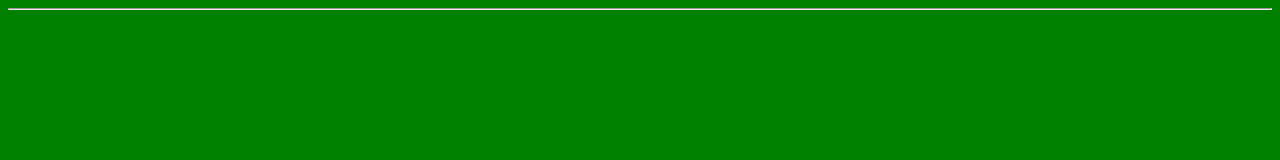
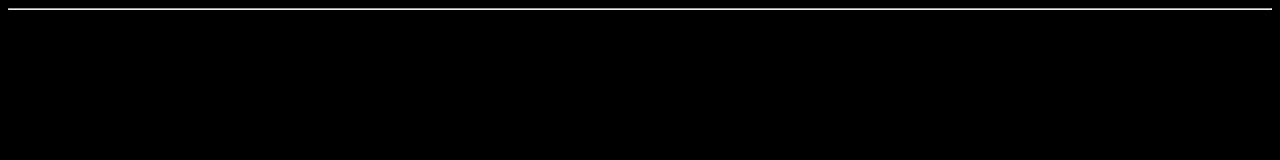
Before and after one commit to sairao210/sairao210.github.io, a plain HTML site: page index.html in a window 1280 px wide. Drawn offline with Linux system fonts and the light colour scheme.

Commit message:
changing to black background

```diff
--- a/index.html
+++ b/index.html
@@ -2,7 +2,7 @@
 <head>
 <title>Home Page</title>
 <hr>
-<body bgcolor = "green">
+<body bgcolor = "black">
 </body>
 </head>
 </html>
```
